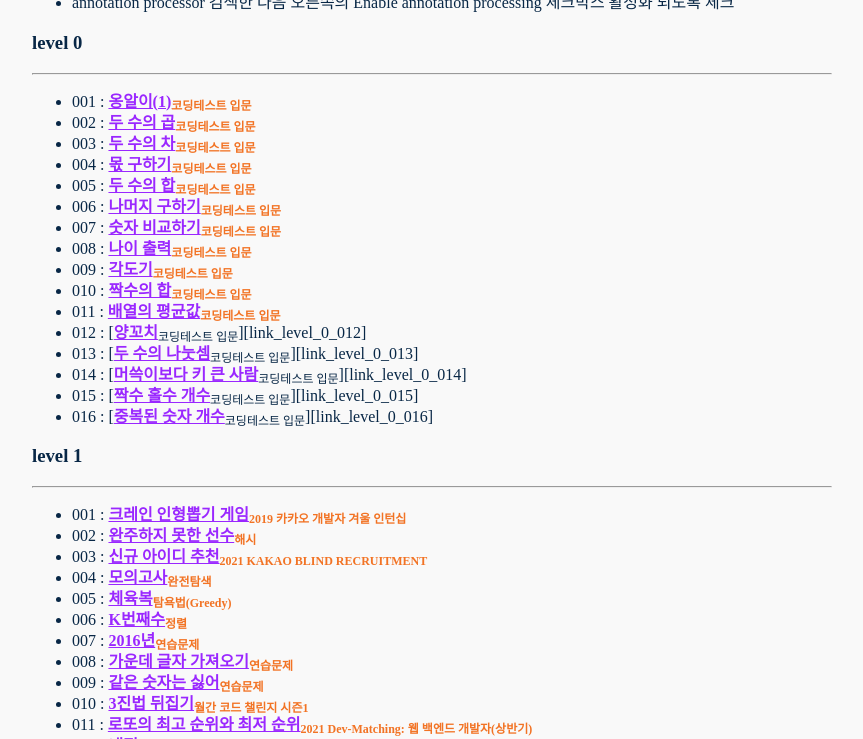
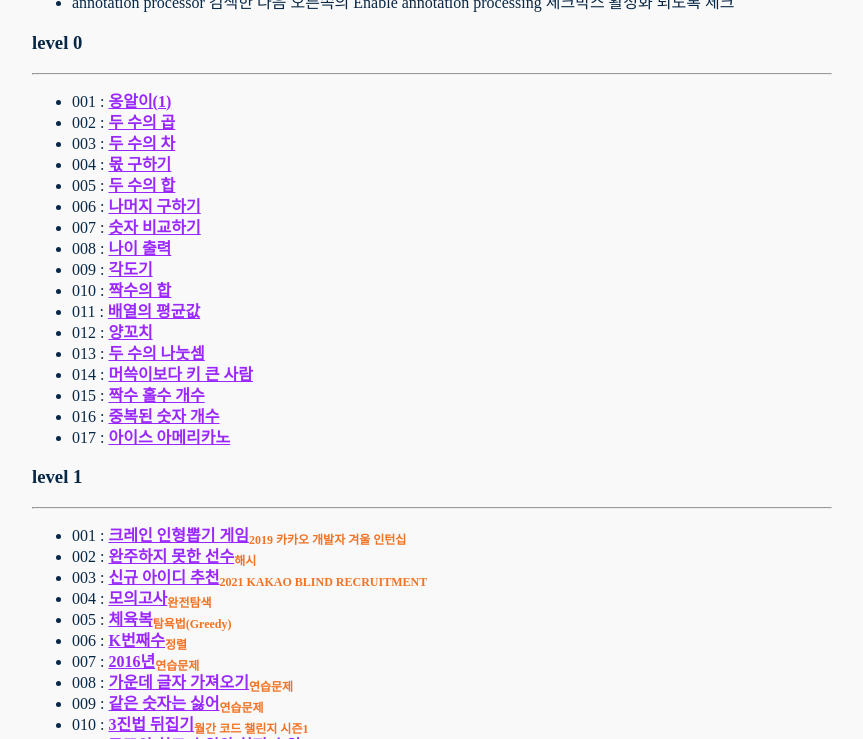
Before and after one commit to nimkoes/portfolio, a Jekyll site: the page built from _posts/2021-04-30-Programmers-Algorithm-Problem.md, in a window 1280 px wide and 900 px high, scrolled down 3240 px, cut to the strip 161-900 px from the top of the window. Shown: the whole strip, without its empty margins (208-1071 px from the left). Built offline with Jekyll 4.4.1, drawn with Linux system fonts in a browser that asks for light colours.

Commit message:
문제 풀이 추가

```diff
--- a/_posts/2021-04-30-Programmers-Algorithm-Problem.md
+++ b/_posts/2021-04-30-Programmers-Algorithm-Problem.md
@@ -63,22 +63,23 @@ author: "nimkoes"
 ### level 0
 ---
 
-- 001 : [**<u>옹알이(1)</u>**<sub>코딩테스트 입문</sub>][link_level_0_001]
-- 002 : [**<u>두 수의 곱</u>**<sub>코딩테스트 입문</sub>][link_level_0_002]
-- 003 : [**<u>두 수의 차</u>**<sub>코딩테스트 입문</sub>][link_level_0_003]
-- 004 : [**<u>몫 구하기</u>**<sub>코딩테스트 입문</sub>][link_level_0_004]
-- 005 : [**<u>두 수의 합</u>**<sub>코딩테스트 입문</sub>][link_level_0_005]
-- 006 : [**<u>나머지 구하기</u>**<sub>코딩테스트 입문</sub>][link_level_0_006]
-- 007 : [**<u>숫자 비교하기</u>**<sub>코딩테스트 입문</sub>][link_level_0_007]
-- 008 : [**<u>나이 출력</u>**<sub>코딩테스트 입문</sub>][link_level_0_008]
-- 009 : [**<u>각도기</u>**<sub>코딩테스트 입문</sub>][link_level_0_009]
-- 010 : [**<u>짝수의 합</u>**<sub>코딩테스트 입문</sub>][link_level_0_010]
-- 011 : [**<u>배열의 평균값</u>**<sub>코딩테스트 입문</sub>][link_level_0_011]
-- 012 : [**<u>양꼬치</u>**<sub>코딩테스트 입문</sub>][link_level_0_012]
-- 013 : [**<u>두 수의 나눗셈</u>**<sub>코딩테스트 입문</sub>][link_level_0_013]
-- 014 : [**<u>머쓱이보다 키 큰 사람</u>**<sub>코딩테스트 입문</sub>][link_level_0_014]
-- 015 : [**<u>짝수 홀수 개수</u>**<sub>코딩테스트 입문</sub>][link_level_0_015]
-- 016 : [**<u>중복된 숫자 개수</u>**<sub>코딩테스트 입문</sub>][link_level_0_016]
+- 001 : [**<u>옹알이(1)</u>**][link_level_0_001]
+- 002 : [**<u>두 수의 곱</u>**][link_level_0_002]
+- 003 : [**<u>두 수의 차</u>**][link_level_0_003]
+- 004 : [**<u>몫 구하기</u>**][link_level_0_004]
+- 005 : [**<u>두 수의 합</u>**][link_level_0_005]
+- 006 : [**<u>나머지 구하기</u>**][link_level_0_006]
+- 007 : [**<u>숫자 비교하기</u>**][link_level_0_007]
+- 008 : [**<u>나이 출력</u>**][link_level_0_008]
+- 009 : [**<u>각도기</u>**][link_level_0_009]
+- 010 : [**<u>짝수의 합</u>**][link_level_0_010]
+- 011 : [**<u>배열의 평균값</u>**][link_level_0_011]
+- 012 : [**<u>양꼬치</u>**][link_level_0_012]
+- 013 : [**<u>두 수의 나눗셈</u>**][link_level_0_013]
+- 014 : [**<u>머쓱이보다 키 큰 사람</u>**][link_level_0_014]
+- 015 : [**<u>짝수 홀수 개수</u>**][link_level_0_015]
+- 016 : [**<u>중복된 숫자 개수</u>**][link_level_0_016]
+- 017 : [**<u>아이스 아메리카노</u>**][link_level_0_017]
 
 
 ### level 1
@@ -232,6 +233,12 @@ author: "nimkoes"
 [link_level_0_009]:https://github.com/nimkoes/programmers_code/blob/master/src/com/tistory/xxxelppa/level0/Solution_009.java
 [link_level_0_010]:https://github.com/nimkoes/programmers_code/blob/master/src/com/tistory/xxxelppa/level0/Solution_010.java
 [link_level_0_011]:https://github.com/nimkoes/programmers_code/blob/master/src/com/tistory/xxxelppa/level0/Solution_011.java
+[link_level_0_012]:https://github.com/nimkoes/programmers_code/blob/master/src/com/tistory/xxxelppa/level0/Solution_012.java
+[link_level_0_013]:https://github.com/nimkoes/programmers_code/blob/master/src/com/tistory/xxxelppa/level0/Solution_013.java
+[link_level_0_014]:https://github.com/nimkoes/programmers_code/blob/master/src/com/tistory/xxxelppa/level0/Solution_014.java
+[link_level_0_015]:https://github.com/nimkoes/programmers_code/blob/master/src/com/tistory/xxxelppa/level0/Solution_015.java
+[link_level_0_016]:https://github.com/nimkoes/programmers_code/blob/master/src/com/tistory/xxxelppa/level0/Solution_016.java
+[link_level_0_017]:https://github.com/nimkoes/programmers_code/blob/master/src/com/tistory/xxxelppa/level0/Solution_017.java
 
 [link_level_1_001]:https://xxxelppa.tistory.com/137
 [link_level_1_002]:https://xxxelppa.tistory.com/139
```
